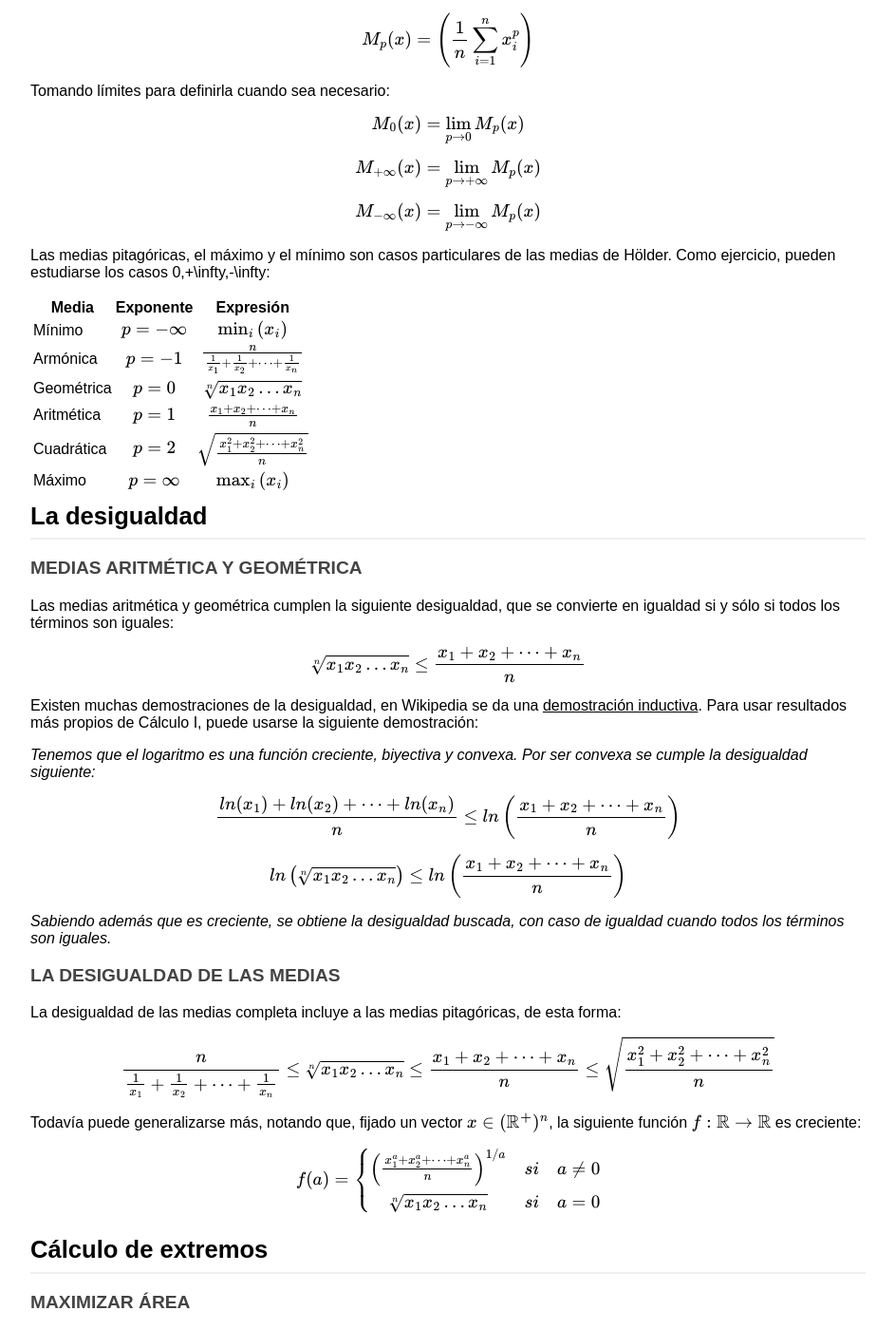
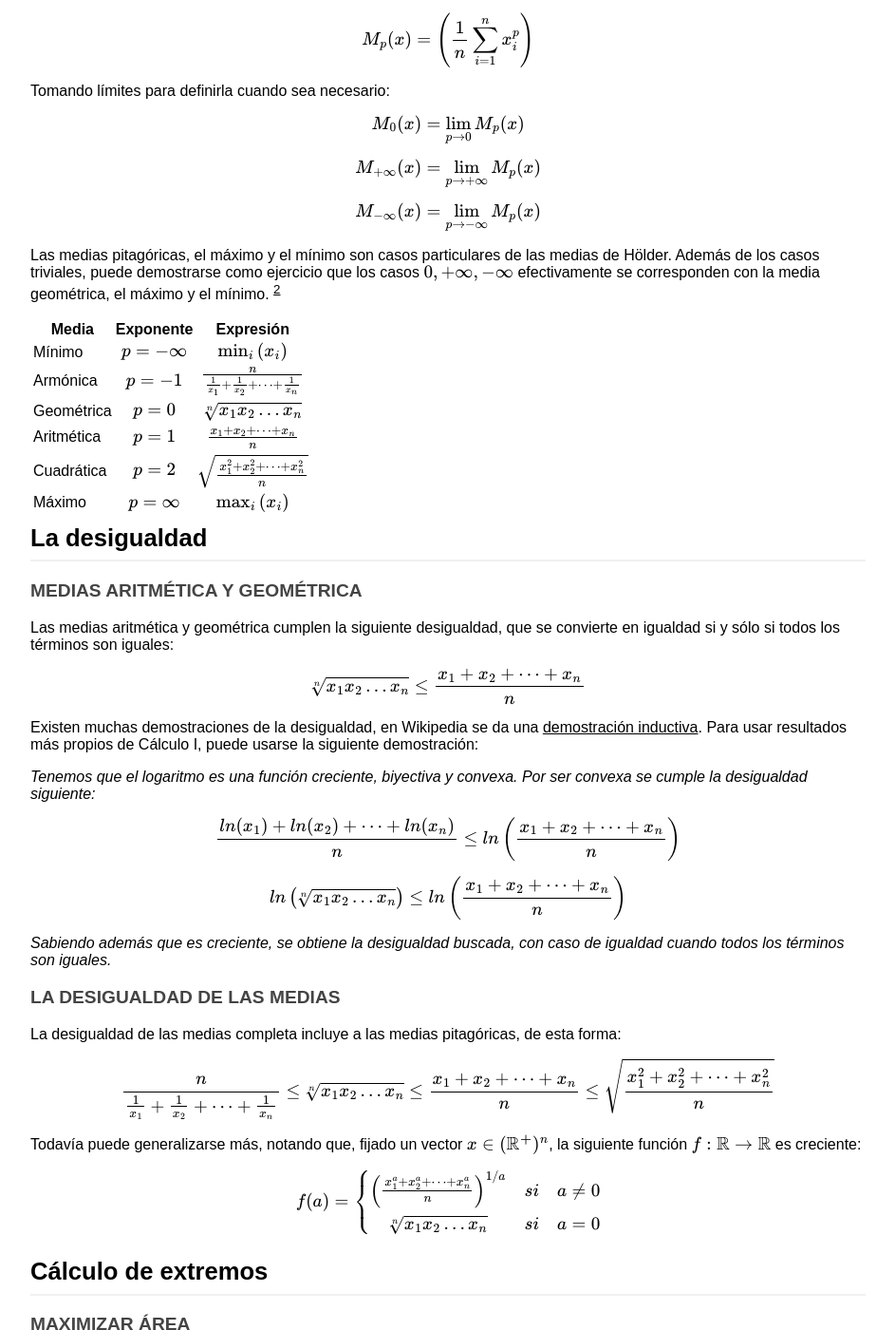
Before and after one commit to libreim/blog, a Jekyll site: the page built from _posts/2014-4-12-desigualdad-medias.md, in a window 1280 px wide and 1400 px high, scrolled down 1983 px. Shown: the whole window at 95% size, without its empty margins (168-1111 px from the left). Built offline with Jekyll 4.4.1, drawn with Linux system fonts in a browser that asks for light colours; formulas are drawn with MathJax 3; comment, search, counter and statistics services are not loaded; some of the changed text lies outside the part shown.

Commit message:
[Medias] Demostraciones de casos particulares

```diff
--- a/_posts/2014-4-12-desigualdad-medias.md
+++ b/_posts/2014-4-12-desigualdad-medias.md
@@ -105,7 +105,11 @@ Tomando límites para definirla cuando sea necesario:
 `$$ M_{-\infty} ({x}) = \lim_{p \to -\infty} M_p(x) $$`
 
 Las medias pitagóricas, el máximo y el mínimo son casos particulares
-de las medias de Hölder. Como ejercicio, pueden estudiarse los casos 0,+\infty,-\infty:
+de las medias de Hölder. Además de los casos triviales, puede demostrarse
+como ejercicio que los casos `$0,+\infty,-\infty$` efectivamente se corresponden
+con la media geométrica, el máximo y el mínimo.  [^gmeanproof]
+
+[^gmeanproof]: [Derivación de la media geométrica como media de Hölder](http://planetmath.org/sites/default/files/texpdf/35741.pdf)
 
 Media     |  Exponente   | Expresión
 ----------|:------------:|:----------:
```
